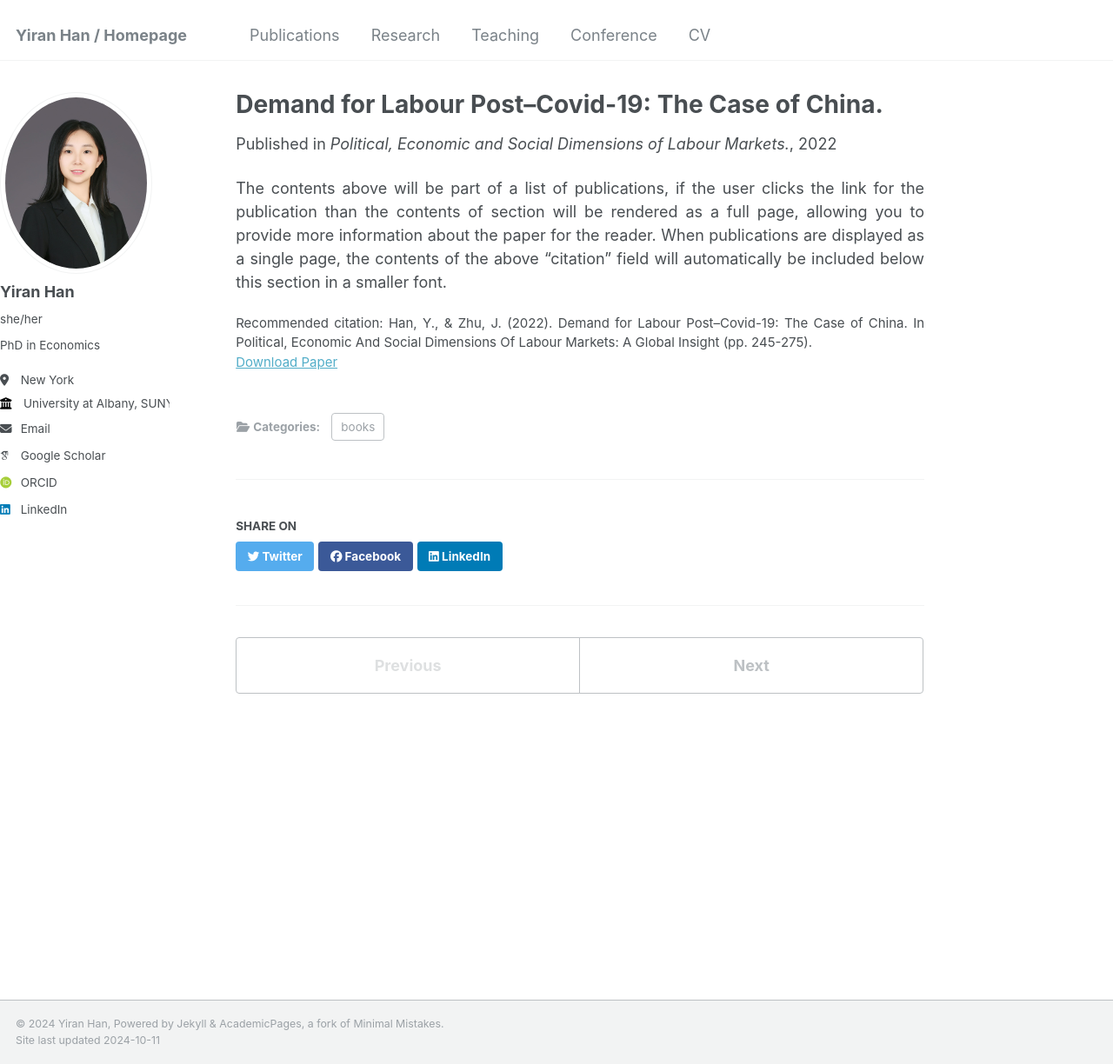
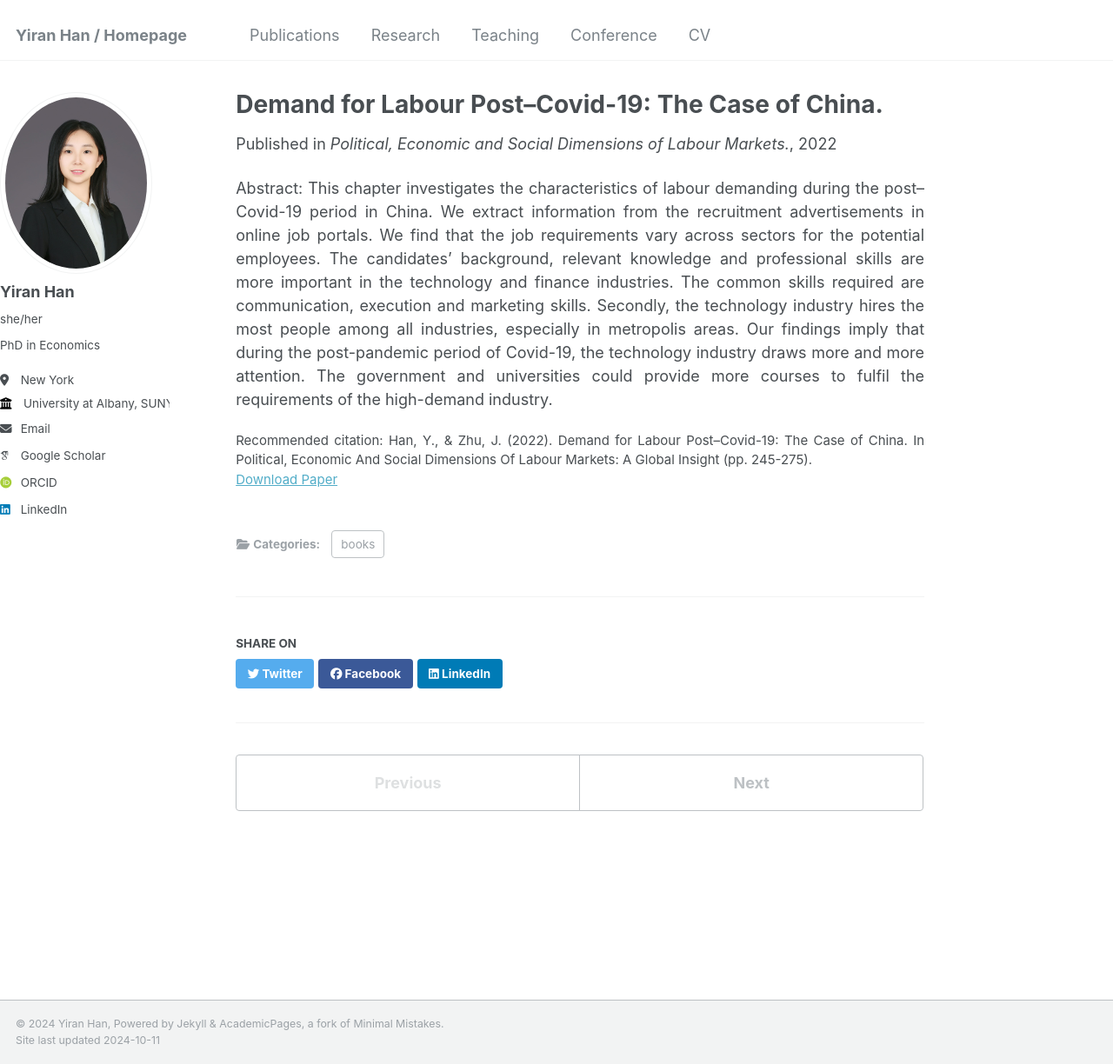
Before and after one commit to yiran-han/yiran-han.github.io, a Jekyll site: the page built from _publications/2020-book.md, in a window 1280 px wide and 1224 px high. Shown: the whole window at 87% size. Built offline with Jekyll 4.4.1, drawn with Linux system fonts in a browser that asks for light colours; some web fonts are replaced.

Commit message:
Update 2020-book.md

```diff
--- a/_publications/2020-book.md
+++ b/_publications/2020-book.md
@@ -2,11 +2,11 @@
 title: "Demand for Labour Post–Covid-19: The Case of China."
 collection: publications
 category: books
-excerpt: 'This chapter investigates the characteristics of labour demanding during the post–Covid-19 period in China. We extract information from the recruitment advertisements in online job portals. We find that the job requirements vary across sectors for the potential employees. The candidates’ background, relevant knowledge and professional skills are more important in the technology and finance industries. The common skills required are communication, execution and marketing skills. Secondly, the technology industry hires the most people among all industries, especially in metropolis areas. Our findings imply that during the post-pandemic period of Covid-19, the technology industry draws more and more attention. The government and universities could provide more courses to fulfil the requirements of the high-demand industry.'
+excerpt: ''
 date: 2022-07-01
 venue: 'Political, Economic and Social Dimensions of Labour Markets.'
 paperurl: 'https://doi.org/10.1142/9789811238871_0013'
 citation: 'Han, Y., & Zhu, J. (2022). Demand for Labour Post–Covid-19: The Case of China. In Political, Economic And Social Dimensions Of Labour Markets: A Global Insight (pp. 245-275).'
 ---
 
-The contents above will be part of a list of publications, if the user clicks the link for the publication than the contents of section will be rendered as a full page, allowing you to provide more information about the paper for the reader. When publications are displayed as a single page, the contents of the above "citation" field will automatically be included below this section in a smaller font.
+Abstract: This chapter investigates the characteristics of labour demanding during the post–Covid-19 period in China. We extract information from the recruitment advertisements in online job portals. We find that the job requirements vary across sectors for the potential employees. The candidates’ background, relevant knowledge and professional skills are more important in the technology and finance industries. The common skills required are communication, execution and marketing skills. Secondly, the technology industry hires the most people among all industries, especially in metropolis areas. Our findings imply that during the post-pandemic period of Covid-19, the technology industry draws more and more attention. The government and universities could provide more courses to fulfil the requirements of the high-demand industry.
```
